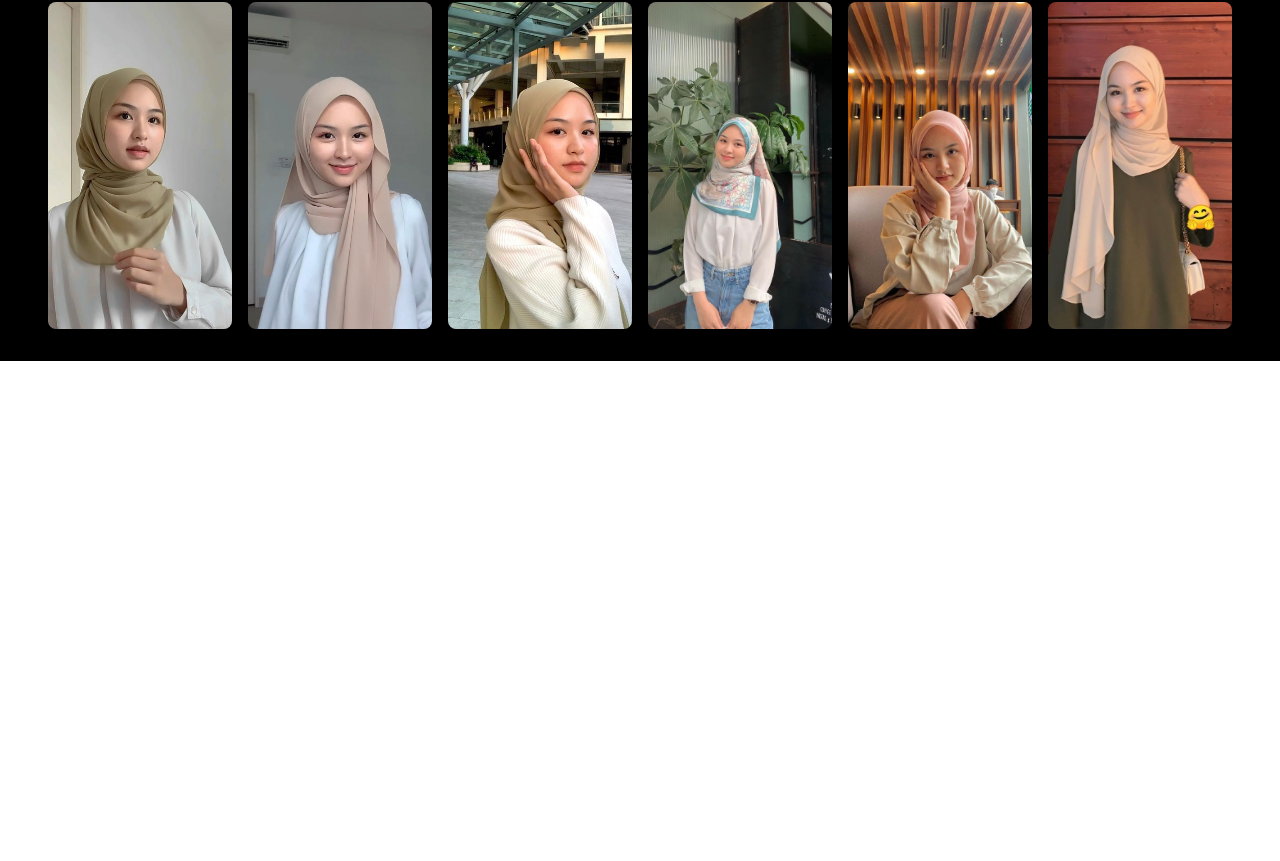
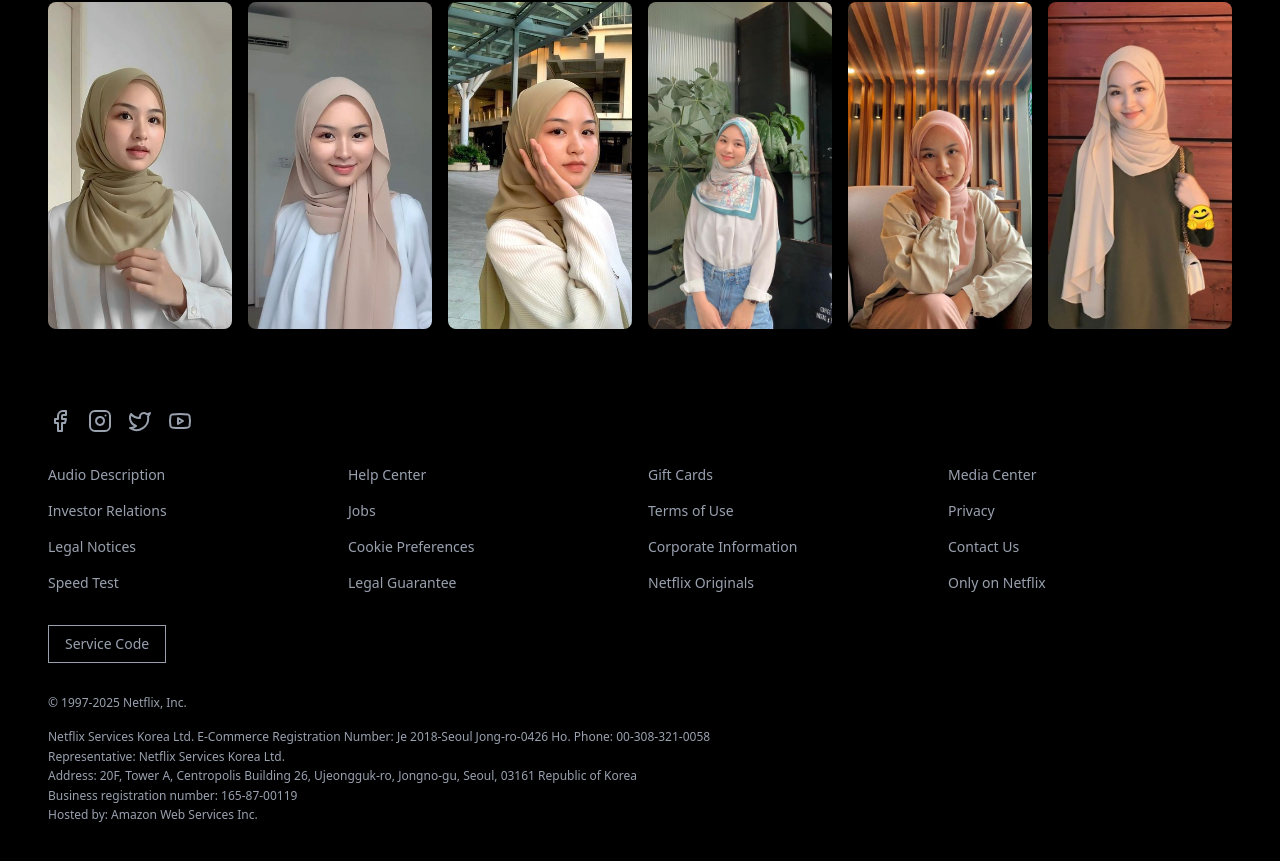
Before and after one commit to torikallcode/Netflix_clone, a React (Vite) app: page / in a window 1280 px wide. Shown: the part 1221-2082 px from the top of the page. Before the commit the page ends 1582 px from the top, so only its background shows below. Built offline with nearby package versions, Linux system fonts and the light colour scheme.

Commit message:
create footer section

```diff
--- a/src/components/Footer.jsx
+++ b/src/components/Footer.jsx
@@ -0,0 +1,135 @@
+import React from 'react';
+import { Facebook, Instagram, Twitter, Youtube } from 'lucide-react';
+
+const Footer = () => {
+  const footerLinks = [
+    {
+      title: 'Audio Description',
+      href: '#'
+    },
+    {
+      title: 'Help Center',
+      href: '#'
+    },
+    {
+      title: 'Gift Cards',
+      href: '#'
+    },
+    {
+      title: 'Media Center',
+      href: '#'
+    },
+    {
+      title: 'Investor Relations',
+      href: '#'
+    },
+    {
+      title: 'Jobs',
+      href: '#'
+    },
+    {
+      title: 'Terms of Use',
+      href: '#'
+    },
+    {
+      title: 'Privacy',
+      href: '#'
+    },
+    {
+      title: 'Legal Notices',
+      href: '#'
+    },
+    {
+      title: 'Cookie Preferences',
+      href: '#'
+    },
+    {
+      title: 'Corporate Information',
+      href: '#'
+    },
+    {
+      title: 'Contact Us',
+      href: '#'
+    },
+    {
+      title: 'Speed Test',
+      href: '#'
+    },
+    {
+      title: 'Legal Guarantee',
+      href: '#'
+    },
+    {
+      title: 'Netflix Originals',
+      href: '#'
+    },
+    {
+      title: 'Only on Netflix',
+      href: '#'
+    }
+  ];
+
+  return (
+    <footer className="w-full bg-netflix-black text-gray-400 py-8 md:py-12">
+      <div className="max-w-7xl mx-auto px-4 md:px-12">
+        {/* Social Media Links */}
+        <div className="flex gap-4 mb-8">
+          <a href="#" className="hover:text-white transition-colors">
+            <Facebook className="w-6 h-6" />
+          </a>
+          <a href="#" className="hover:text-white transition-colors">
+            <Instagram className="w-6 h-6" />
+          </a>
+          <a href="#" className="hover:text-white transition-colors">
+            <Twitter className="w-6 h-6" />
+          </a>
+          <a href="#" className="hover:text-white transition-colors">
+            <Youtube className="w-6 h-6" />
+          </a>
+        </div>
+
+        {/* Footer Links Grid */}
+        <div className="grid grid-cols-2 sm:grid-cols-3 md:grid-cols-4 gap-4 text-sm mb-8">
+          {footerLinks.map((link, index) => (
+            <a
+              key={index}
+              href={link.href}
+              className="hover:underline transition-all"
+            >
+              {link.title}
+            </a>
+          ))}
+        </div>
+
+        {/* Service Code Button */}
+        <button className="border border-gray-400 px-4 py-2 text-sm mb-8 hover:text-white transition-colors">
+          Service Code
+        </button>
+
+        {/* Copyright Text */}
+        <div className="text-xs">
+          <p className="mb-4">© 1997-{new Date().getFullYear()} Netflix, Inc.</p>
+          <p className="leading-relaxed">
+            Netflix Services Korea Ltd. E-Commerce Registration Number: Je
+            2018-Seoul Jong-ro-0426 Ho. Phone: 00-308-321-0058
+          </p>
+          <p className="leading-relaxed">
+            Representative: Netflix Services Korea Ltd.
+          </p>
+          <p className="leading-relaxed">
+            Address: 20F, Tower A, Centropolis Building 26, Ujeongguk-ro,
+            Jongno-gu, Seoul, 03161 Republic of Korea
+          </p>
+          <p className="leading-relaxed">
+            Business registration number: 165-87-00119
+          </p>
+          <p className="leading-relaxed">
+            Hosted by: Amazon Web Services Inc.
+          </p>
+        </div>
+      </div>
+    </footer>
+  );
+};
+
+export default Footer;
--- a/src/pages/home.jsx
+++ b/src/pages/home.jsx
@@ -2,7 +2,7 @@ import React from 'react';
 import Header from '../components/Header';
 import HeroBanner from '../components/Hero';
 import MovieRow from '../components/MoviewRow';
-
+import Footer from '../components/Footer';
 const mockMovies = {
   heroMovie: {
     title: 'Stranger Things',
@@ -60,6 +60,7 @@ export const Home = () => {
           movies={row.movies}
         />
       ))}
+      <Footer />
     </div>
   );
 }
```
